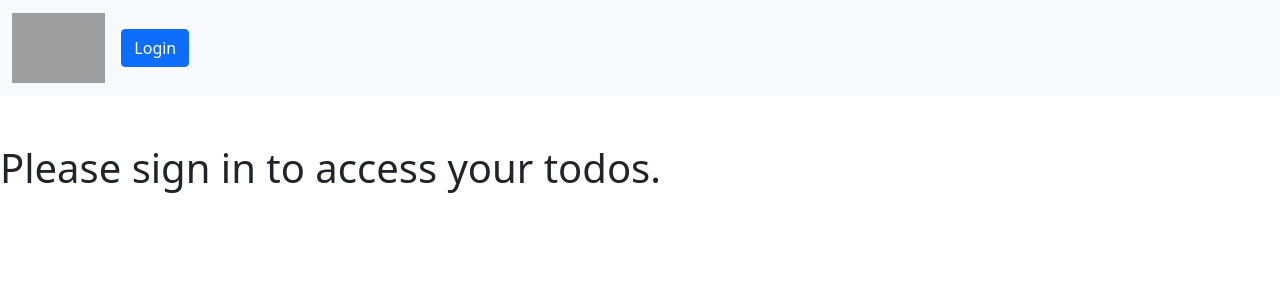
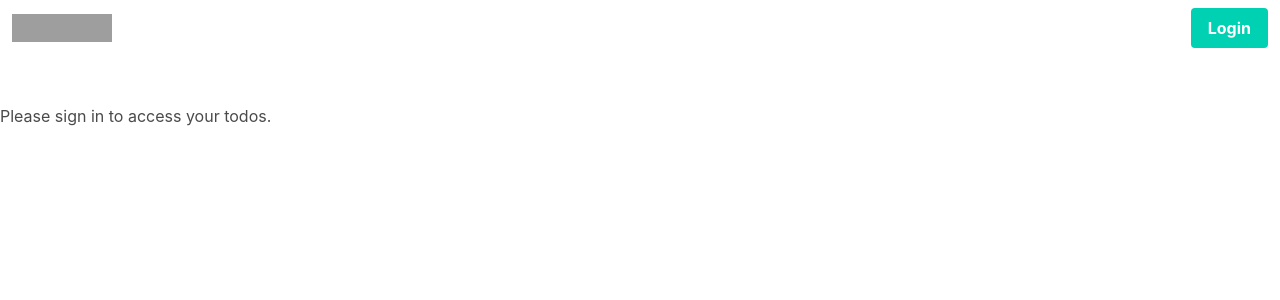
Before and after one commit to tirthyakamaldasgupta/dotododo, a Django app: page / in a window 1280 px wide. Shown: the top 300 px of the page. Run offline with Django 3.2, Linux system fonts and the light colour scheme; some libraries are stand-ins or nearby versions; grey boxes are pictures that could not be loaded.

Commit message:
Introduced Bulma CSS instead of Bootstrap. The login button now shows a modal instead of redirecting to a new page.

```diff
--- a/dotododo/settings.py
+++ b/dotododo/settings.py
@@ -45,7 +45,6 @@ INSTALLED_APPS = [
     'allauth.socialaccount',
     'allauth.socialaccount.providers.google',
     'allauth.socialaccount.providers.facebook',
-    'allauth.socialaccount.providers.apple',
     'main',
 ]
 
--- a/static/css/styles.css
+++ b/static/css/styles.css
@@ -1,7 +1,26 @@
-#login-card-container {
-    max-width: 50% !important;
+.modal-card {
+    border-radius: 15px !important;
 }
 
-hr {
-    color: blue;
+.modal-card-title {
+    color: #FFFFFF !important;
 }
+
+.modal-card-head {
+    background-color: #787A91 !important;
+}
+
+.modal-card-foot {
+    background-color: #FFFFFF !important;
+}
+
+section > a {
+    background-color: #EEEEEE !important;
+    color: #000000 !important;
+    border: 2px solid #000000 !important;
+    border-radius: 10px !important;
+}
+
+section > a:hover {
+    background-color: #FFFFFF !important;
+}
--- /dev/null
+++ b/static/js/script.js
@@ -0,0 +1,13 @@
+$(document).ready(function() {
+    $("#login-button").click(function() {
+        $("#login-modal").addClass("is-active");
+    });
+
+    $("#modal-close").click(function() {
+        $("#login-modal").removeClass("is-active");
+    });
+
+    $("#cancel-button").click(function() {
+        $("#login-modal").removeClass("is-active");
+    });
+});
--- a/templates/common/base.html
+++ b/templates/common/base.html
@@ -4,14 +4,13 @@
     <head>
         <meta charset="UTF-8">
         <title>{% block title %}{% endblock %}</title>
-        <link href="https://cdn.jsdelivr.net/npm/bootstrap@5.1.0/dist/css/bootstrap.min.css" rel="stylesheet" integrity="sha384-KyZXEAg3QhqLMpG8r+8fhAXLRk2vvoC2f3B09zVXn8CA5QIVfZOJ3BCsw2P0p/We" crossorigin="anonymous">
+        <link rel="stylesheet" href="https://cdn.jsdelivr.net/npm/bulma@0.9.3/css/bulma.min.css">
         <link href="{% static 'css/styles.css' %}" rel="stylesheet">
     </head>
     <body>
         {% include 'common/navbar.html' %}
         {% block body %}{% endblock %}
     </body>
-    <script src="https://cdn.jsdelivr.net/npm/@popperjs/core@2.9.3/dist/umd/popper.min.js" integrity="sha384-eMNCOe7tC1doHpGoWe/6oMVemdAVTMs2xqW4mwXrXsW0L84Iytr2wi5v2QjrP/xp" crossorigin="anonymous"></script>
-    <script src="https://cdn.jsdelivr.net/npm/bootstrap@5.1.0/dist/js/bootstrap.min.js" integrity="sha384-cn7l7gDp0eyniUwwAZgrzD06kc/tftFf19TOAs2zVinnD/C7E91j9yyk5//jjpt/" crossorigin="anonymous"></script>
-    <script src="https://cdn.jsdelivr.net/npm/bootstrap@5.1.0/dist/js/bootstrap.bundle.min.js" integrity="sha384-U1DAWAznBHeqEIlVSCgzq+c9gqGAJn5c/t99JyeKa9xxaYpSvHU5awsuZVVFIhvj" crossorigin="anonymous"></script>
+    <script src="https://ajax.googleapis.com/ajax/libs/jquery/3.6.0/jquery.min.js"></script>
+    <script src="{% static 'js/script.js' %}"></script>
 </html>
--- a/templates/common/navbar.html
+++ b/templates/common/navbar.html
@@ -1,30 +1,29 @@
 {% load static %}
 {% load socialaccount %}
+{% include 'main/login.html' %}
 
-<nav class="navbar navbar-expand-lg navbar-light bg-light">
-    <div class="container-fluid">
-        <a class="navbar-brand" href="{% url 'home' %}">
-            <img src="{% static 'images/brand_logo.png' %}" height="70">
+<nav class="navbar" role="navigation" aria-label="main navigation">
+    <div class="navbar-brand">
+        <a class="navbar-item" href="{% url 'home' %}">
+            <img src="{% static 'images/brand_logo.png' %}" width="100" height="400">
         </a>
-        <button class="navbar-toggler" type="button" data-bs-toggle="collapse" data-bs-target="#navbarNav" aria-controls="navbarNav" aria-expanded="false" aria-label="Toggle navigation">
-            <span class="navbar-toggler-icon"></span>
-        </button>
-        <div class="collapse navbar-collapse" id="navbarNav">
-            <ul class="navbar-nav">
-                {% if not user.is_authenticated %}
-                    <li class="nav-item">
-                        <a class="btn btn-primary" aria-current="page" href="{% url 'login' %}">
-                            Login
+        <a role="button" class="navbar-burger" aria-label="menu" aria-expanded="false" data-target="navbarBasicExample">
+            <span aria-hidden="true"></span>
+            <span aria-hidden="true"></span>
+            <span aria-hidden="true"></span>
+        </a>
+    </div>
+    <div id="navbarBasicExample" class="navbar-menu">
+        <div class="navbar-end">
+            <div class="navbar-item">
+                <div class="buttons">
+                    {% if not user.is_authenticated %}
+                        <a class="button is-primary" id="login-button">
+                            <strong>Login</strong>
                         </a>
-                    </li>
-                {% else %}
-{#                    <li class="nav-item">#}
-{#                        <a class="btn btn-primary" aria-current="page" href="{% url 'logout' %}">#}
-{#                            Logout#}
-{#                        </a>#}
-{#                    </li>#}
-                {% endif %}
-            </ul>
+                    {% endif %}
+                </div>
+            </div>
         </div>
     </div>
 </nav>
--- a/templates/main/login.html
+++ b/templates/main/login.html
@@ -1,33 +1,29 @@
-{% extends 'common/base.html' %}
 {% load static %}
 {% load socialaccount %}
 
-{% block title %}Login{% endblock %}
-
-{% block body %}
-    <br>
-    <br>
-    <div class="container" id="login-card-container">
-        <div class="card">
-            <div class="card-body">
-                <h5 class="card-title">Login</h5>
-                <hr>
-                <a href="{% provider_login_url "google" %}" class="nav-link active btn btn-primary">
+<div class="modal" id="login-modal">
+    <div class="modal-background"></div>
+    <div class="modal-card">
+        <header class="modal-card-head">
+            <h2 class="modal-card-title">Login</h2>
+            <button class="delete" aria-label="close" id="modal-close"></button>
+        </header>
+        <center>
+            <section class="modal-card-body">
+                <br>
+                <a href="{% provider_login_url "google" %}" class="button is-primary is-medium">
                     <img src="{% static 'images/google.png' %}">
                     Login with Google
                 </a>
-                <br>
-                <a class="nav-link active btn btn-primary">
+                <a href="{% provider_login_url "facebook" method="oauth2" %}" class="button is-primary is-medium">
                     <img src="{% static 'images/facebook.png' %}">
                     Login with Facebook
                 </a>
                 <br>
-                <a class="nav-link active btn btn-primary">
-                    <img src="{% static 'images/apple.png' %}">
-                    Login with Apple
-                </a>
                 <br>
-            </div>
-        </div>
+            </section>
+        </center>
+{#        <footer class="modal-card-foot">#}
+{#        </footer>#}
     </div>
-{% endblock %}
+</div>
```
